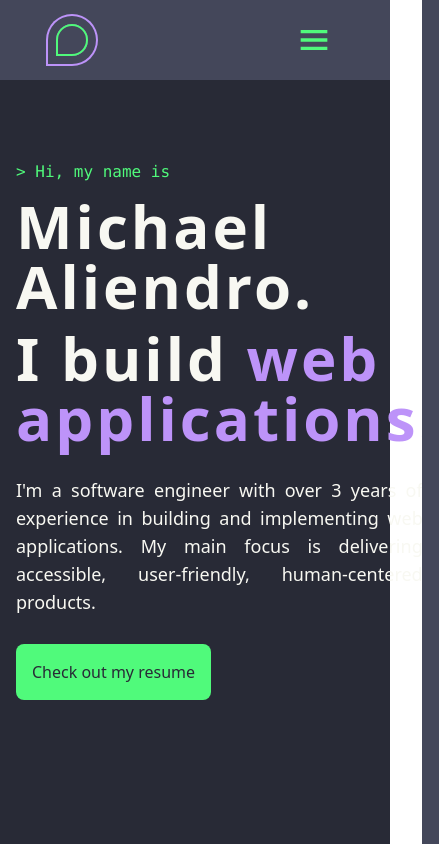
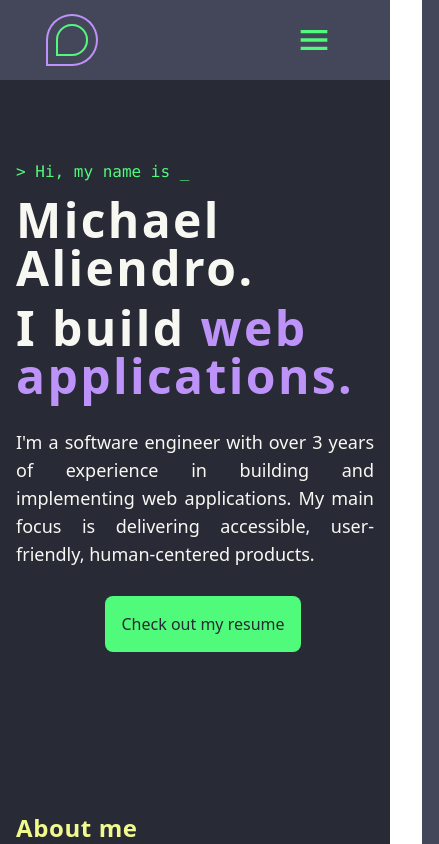
Before and after one commit to aliendro/portfolio, a React (Vite) app: page / in a window 390 px wide. Shown: the top 844 px of the page, 439 px wide, since content can reach past the window. Built offline with nearby package versions, Linux system fonts and the light colour scheme.

Commit message:
fix: responsible layout for mobile devices

```diff
--- a/src/components/hero/Hero.tsx
+++ b/src/components/hero/Hero.tsx
@@ -1,13 +1,15 @@
 const styles = {
   section: 'grid md:grid-cols-[1fr_2fr_1fr] gap-3 text-foreground h-100 cursor-default',
   heading: 'pl-4 font-mono text-green md:col-start-2',
-  bigHeading: 'pl-4 text-6xl font-bold tracking-wider md:col-start-2',
+  bigHeading: 'pl-4 text-5xl md:text-6xl font-bold tracking-wider md:col-start-2',
   button: 'p-4 rounded-lg bg-green text-primary transition-all duration-200',
 };
 
 const Hero = () => (
   <section className={styles.section}>
-    <h1 className={styles.heading}>&gt; Hi, my name is</h1>
+    <h1 className={styles.heading}>
+      &gt; Hi, my name is <span className="animate-pulse duration-50">_</span>
+    </h1>
     <h2 className={`${styles.bigHeading} text-slate-100`}>Michael Aliendro.</h2>
     <h3 className={`${styles.bigHeading} text-slate-200`}>
       I build <span className="text-purple">web applications.</span>
@@ -16,7 +18,7 @@ const Hero = () => (
       I&apos;m a software engineer with over 3 years of experience in building and implementing web
       applications. My main focus is delivering accessible, user-friendly, human-centered products.
     </h4>
-    <div className="pl-4 md:col-start-2">
+    <div className="pl-4 md:col-start-2 text-center">
       <button type="button" className={styles.button}>
         Check out my resume
       </button>
```
